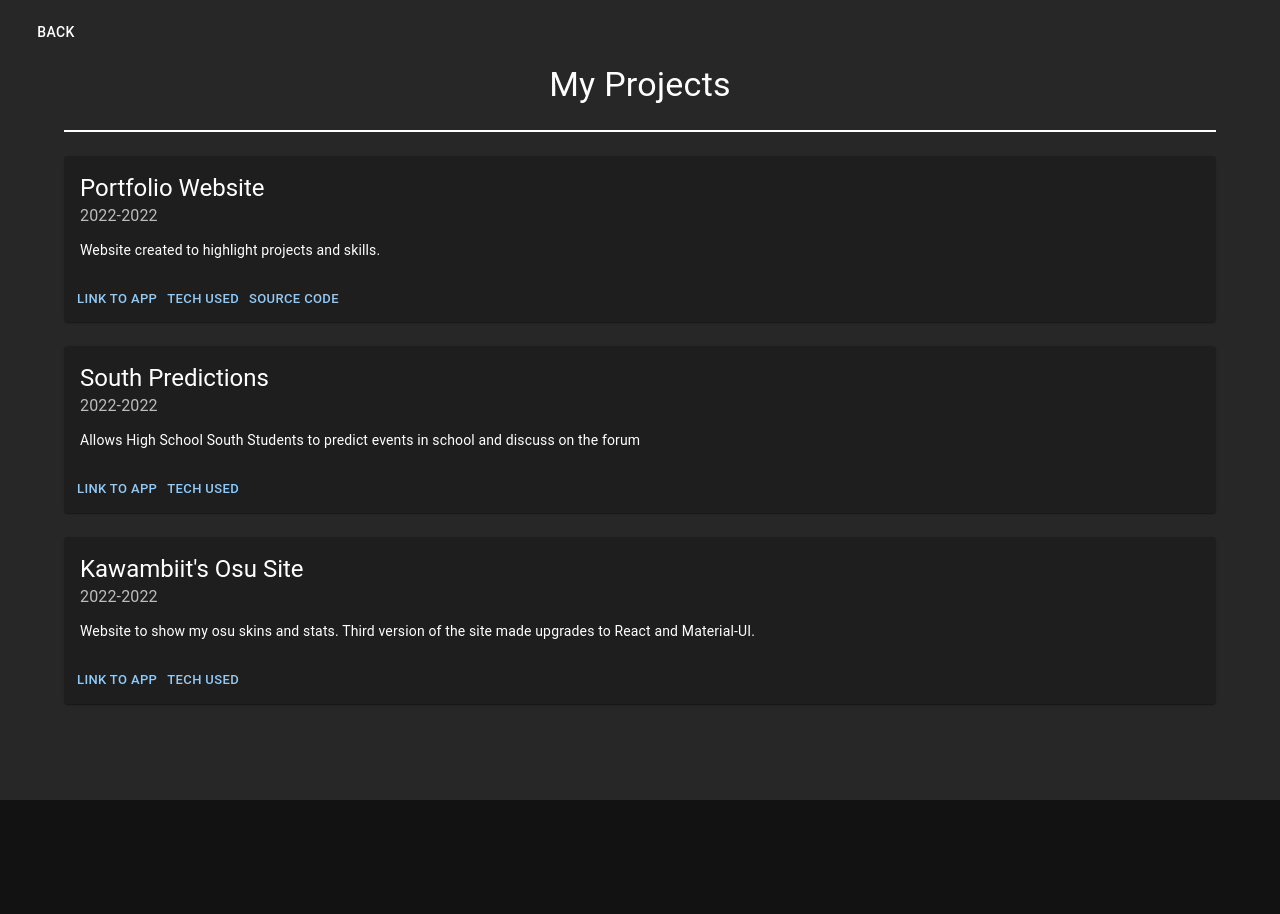
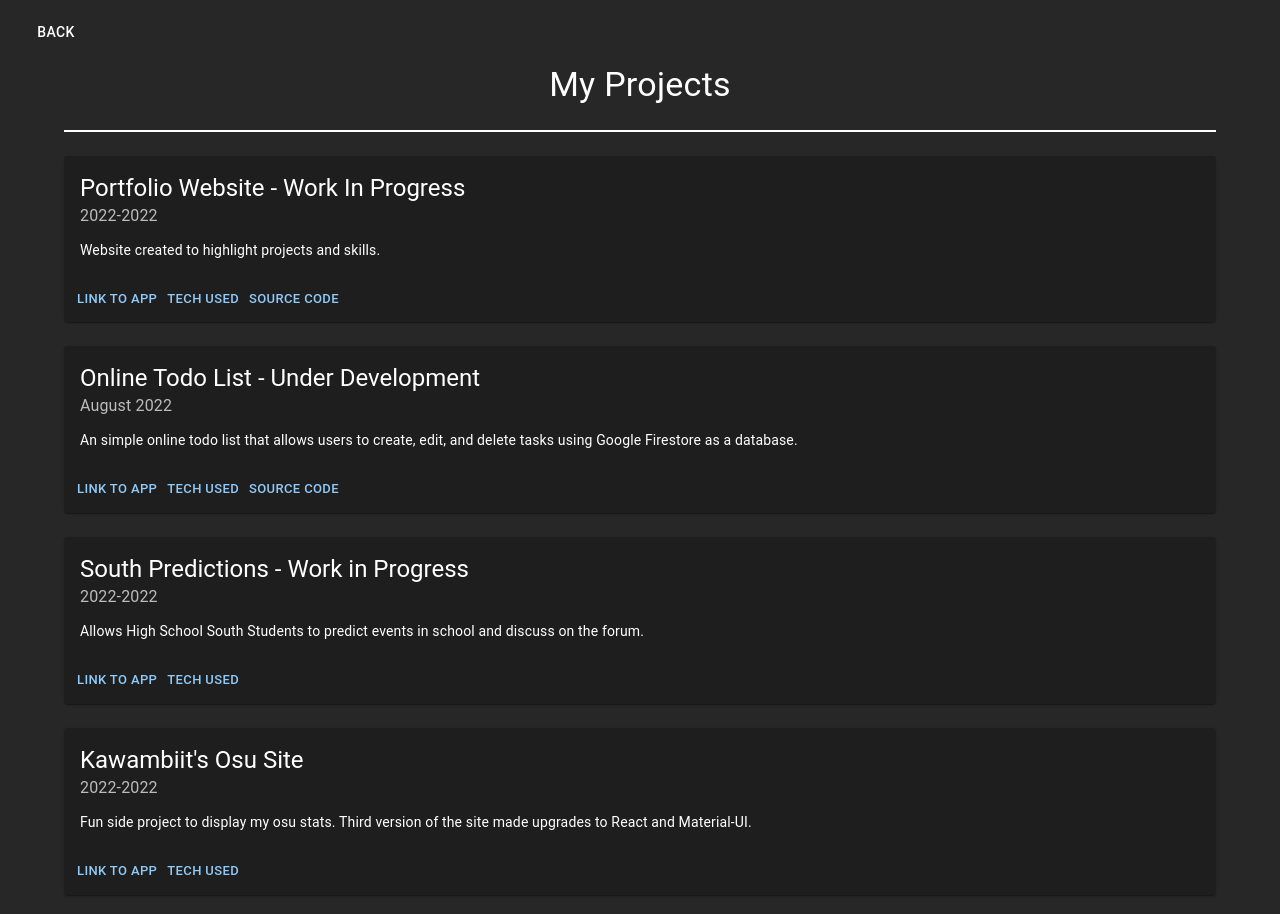
Before and after one commit to AKarp123/portfolio-site-react, a React (Create React App) app in the folder client/: page /projects in a window 1280 px wide. Shown: the top 914 px of the page. Before the commit the page ends 800 px from the top, so only its background shows below. Built offline with nearby package versions, Linux system fonts and the light colour scheme.

Commit message:
update projects

```diff
--- a/client/src/components/Projects.jsx
+++ b/client/src/components/Projects.jsx
@@ -7,7 +7,7 @@ import { Typography } from "@mui/material";
 
 const projects = [
     {
-        title: "Portfolio Website",
+        title: "Portfolio Website - Work In Progress",
         time: "2022-2022",
         description: "Website created to highlight projects and skills.",
         link: "#",
@@ -15,17 +15,25 @@ const projects = [
         techUsed: ["React.js", "React-Router-Dom", "Material-UI", "HerokuApp"],
     },
     {
-        title: "South Predictions",
+        title: "Online Todo List - Under Development",
+        time: "August 2022",
+        description: "An simple online todo list that allows users to create, edit, and delete tasks using Google Firestore as a database.",
+        link: "#",
+        repo: "https://github.com/AKarp123/todo-app",
+        techUsed: ["React.js", "Firebase", "Material-UI"],
+    },
+    {
+        title: "South Predictions - Work in Progress",
         time: "2022-2022",
         description:
-            "Allows High School South Students to predict events in school and discuss on the forum",
+            "Allows High School South Students to predict events in school and discuss on the forum.",
         link: "https://southpredictions.herokuapp.com",
         techUsed: [
             "React",
             "React-Router-Dom",
             "Material-UI",
             "Express.js",
-            "Firebase Auth",
+            "Google Firebase",
             "Firestore",
             "HerokuApp",
         ],
@@ -33,7 +41,7 @@ const projects = [
     {
         title: "Kawambiit's Osu Site",
         time: "2022-2022",
-        description: "Website to show my osu skins and stats. Third version of the site made upgrades to React and Material-UI.",
+        description: "Fun side project to display my osu stats. Third version of the site made upgrades to React and Material-UI.",
         link: "https://kawambit.github.io/osu-site/",
         techUsed: [ "React", "React-Router-Dom", "Material-UI", "HerokuApp", "Express.js", "Axios", "osu-api-extended (npm package)", "Bootstrap (V1 and V2 only)"]
     },
```
